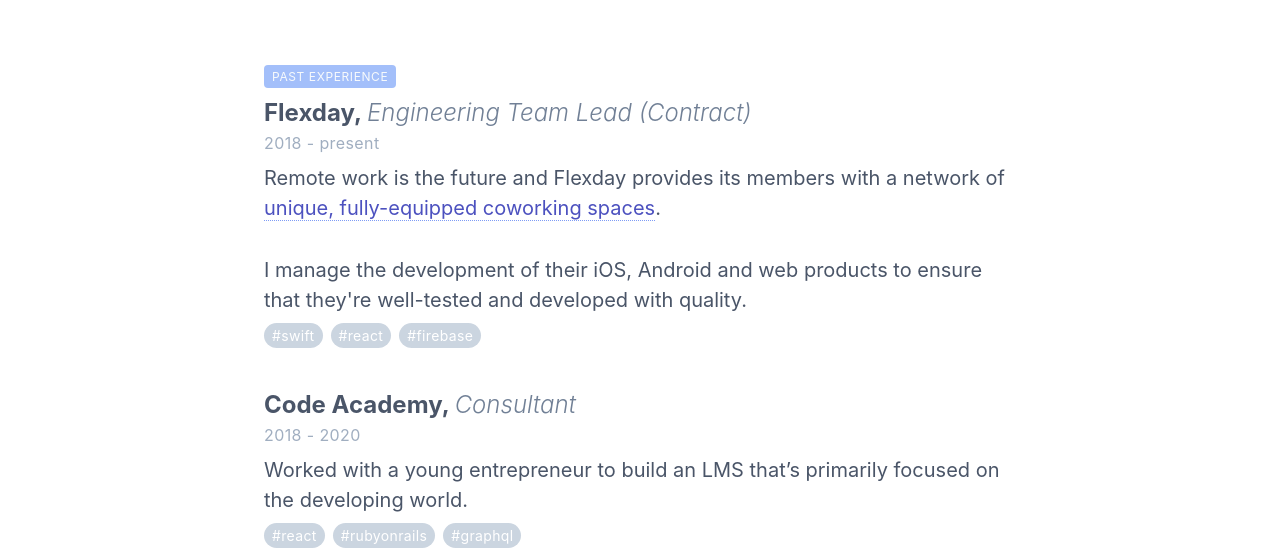
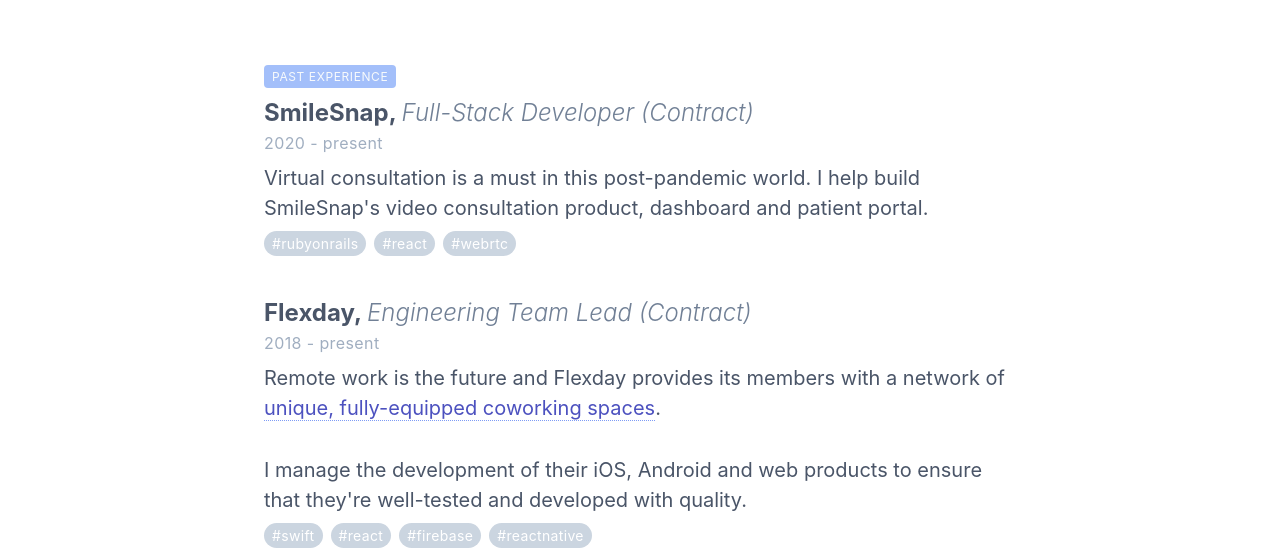
Before and after one commit to achan/amoschan-gatsby, a Gatsby site: page / in a window 1280 px wide. Shown: the part 416-966 px from the top of the page. Built offline with nearby package versions, Linux system fonts and the light colour scheme; Gatsby itself is replaced by a stand-in of ours.

Commit message:
Add SmileSnap experience

```diff
--- a/src/pages/index.js
+++ b/src/pages/index.js
@@ -109,9 +109,20 @@
   ],
   experience: [
     {
+      company: "SmileSnap",
+      title: "Full-Stack Developer (Contract)",
+      tags: ["rubyonrails", "react", "webrtc"],
+      tenure: "2020 - present",
+      description: `
+Virtual consultation is a must in this post-pandemic world. I help build
+SmileSnap's video consultation product, dashboard and patient portal.
+`
+
+    },
+    {
       company: "Flexday",
       title: "Engineering Team Lead (Contract)",
-      tags: ["swift", "react", "firebase"],
+      tags: ["swift", "react", "firebase", "reactnative"],
       tenure: "2018 - present",
       description: `
 Remote work is the future and Flexday provides its members with a network of
@@ -119,13 +130,6 @@
 
 I manage the development of their iOS, Android and web products to ensure that they're well-tested and developed with quality.
 `
-    },
-    {
-      company: "Code Academy",
-      title: "Consultant",
-      tags: ["react", "rubyonrails", "graphql"],
-      tenure: "2018 - 2020",
-      description: `Worked with a young entrepreneur to build an <abbr title="Learning Management System">LMS</abbr> that’s primarily focused on the developing world.`
     },
     {
       company: "VarageSale",
```
